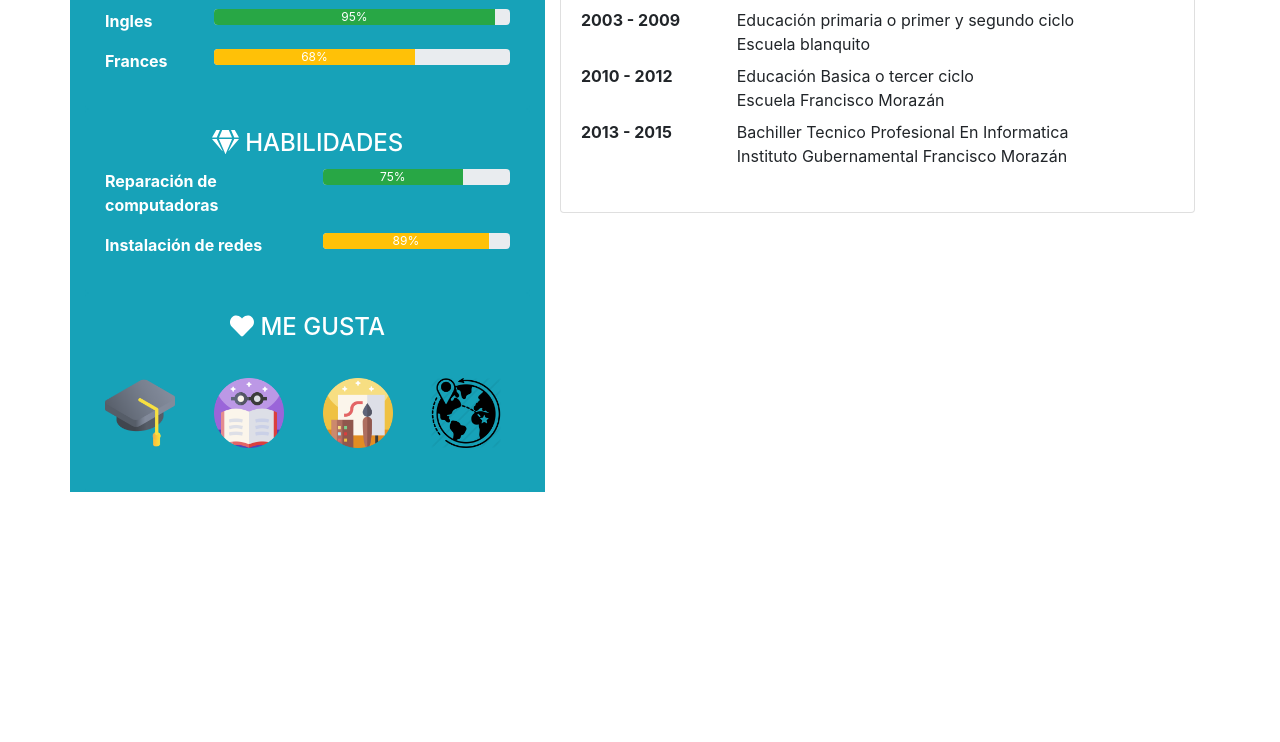
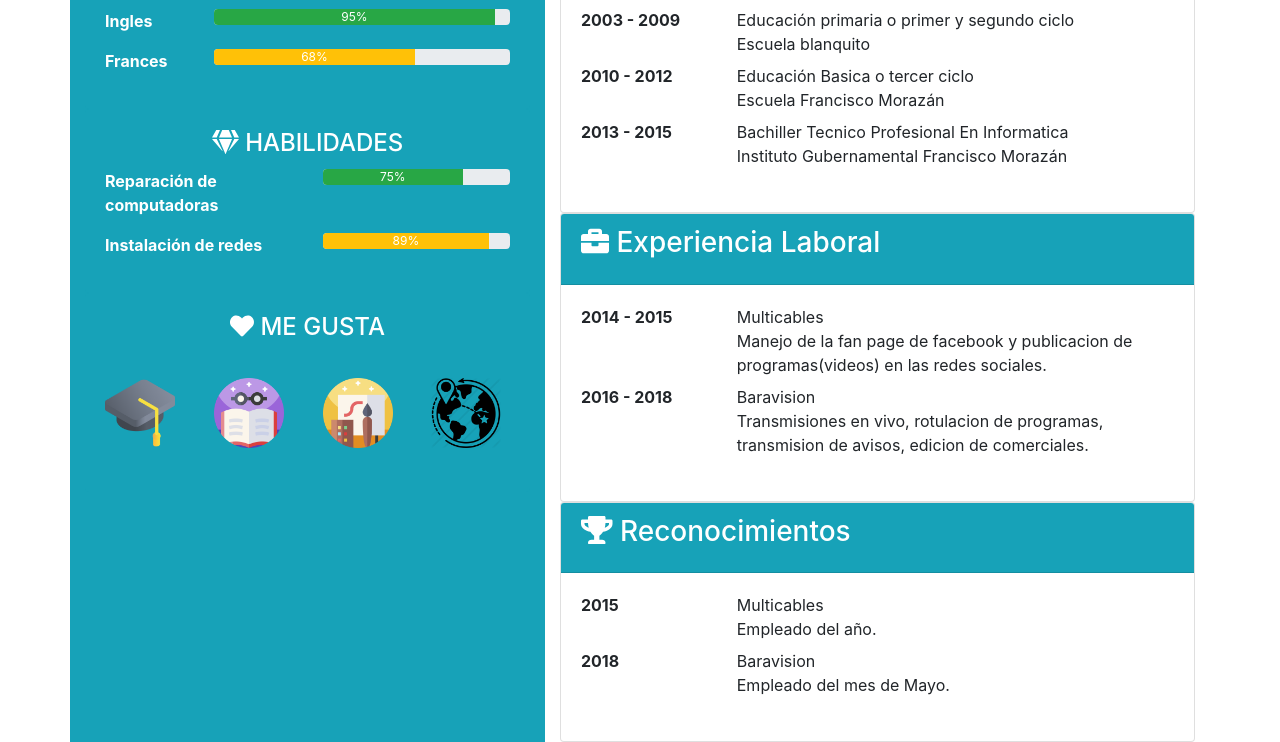
Before and after one commit to Emanuel294/hojasdevida, a plain HTML site: page index.html in a window 1280 px wide. Shown: the part 673-1415 px from the top of the page. Before the commit the page ends 1165 px from the top, so only its background shows below. Drawn offline with nearby package versions, Linux system fonts and the light colour scheme.

Commit message:
Se termina la promers

```diff
--- a/index.html
+++ b/index.html
@@ -175,8 +175,6 @@
                             <i class="fas fa-award"></i>
                             Formación académica
                         </h3>
-
-
                     </div>
                     <div class="card-body">
                         <dl class="row">
@@ -197,6 +195,55 @@
 
                     </div>
                   </div>
+                  <!---Experiencia laboral-->
+                  <div class="card">
+                    <div class="card-header bg-info text-white ">
+                        <h3 class="card-title">
+                            <i class="fas fa-briefcase"></i>
+                            Experiencia Laboral
+                        </h3>
+                    </div>
+                    <div class="card-body">
+                        <dl class="row">
+                            <dt class="col-sm-3">2014 - 2015</dt>
+                            <dd class="col-sm-9">
+                                Multicables<br> Manejo de la fan page de facebook y publicacion de programas(videos) en las redes sociales.
+                            </dd>
+                            <dt class="col-sm-3">2016 - 2018</dt>
+                            <dd class="col-sm-9">
+                                    Baravision <br> Transmisiones en vivo, rotulacion de programas, transmision de avisos, edicion de comerciales.
+                            </dd>
+
+
+
+
+                    </div>
+                  </div>
+                  <!---Reconocimientos-->
+                  <div class="card">
+                    <div class="card-header bg-info text-white ">
+                        <h3 class="card-title">
+                            <i class="fas fa-trophy"></i>
+                         Reconocimientos
+                        </h3>
+                    </div>
+                    <div class="card-body">
+                        <dl class="row">
+                            <dt class="col-sm-3">2015</dt>
+                            <dd class="col-sm-9">
+                                Multicables<br> Empleado del año.
+                            </dd>
+                            <dt class="col-sm-3">2018</dt>
+                            <dd class="col-sm-9">
+                                    Baravision <br> Empleado del mes de Mayo.
+                            </dd>
+
+
+
+
+                    </div>
+                  </div>
+
 
             </section>
         </div>
```
